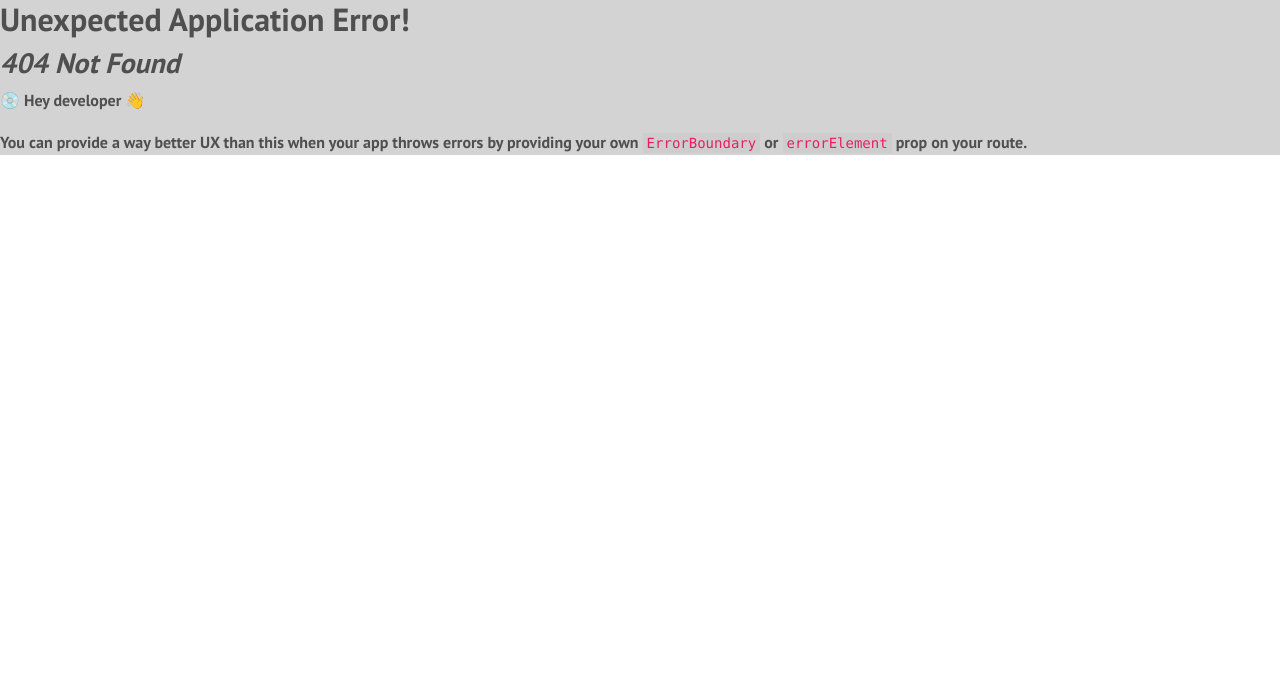
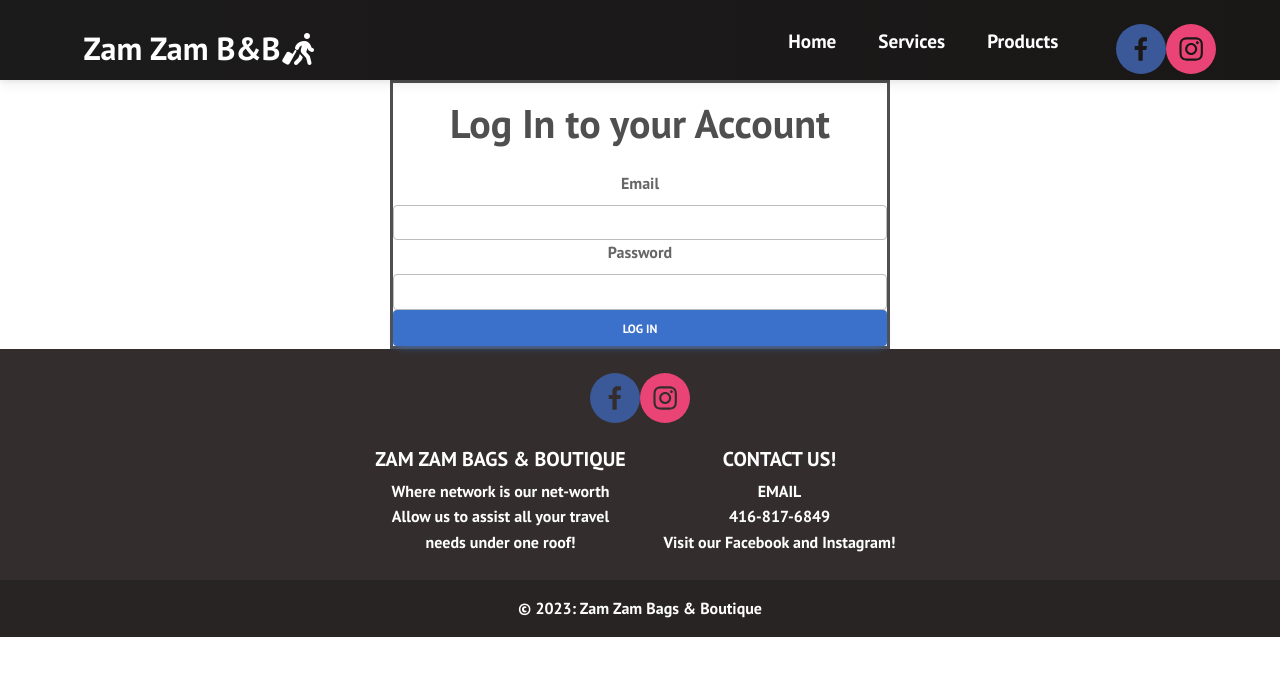
Before and after one commit to AliSharif12354/ZamZamBB_Website, a React (Vite) app: page /admin in a window 1280 px wide. Before the commit this address had no page. Shown: the top 676 px of the page. Built offline with nearby package versions, Linux system fonts and the light colour scheme.

Commit message:
Firebase Connected
Firebase connected - Looking to add deletes and writes for admin user and add a Flyers and Items database

```diff
--- a/package.json
+++ b/package.json
@@ -10,10 +10,12 @@
   },
   "dependencies": {
     "@fortawesome/fontawesome-svg-core": "^6.4.0",
+    "firebase": "^9.19.1",
     "icons": "^1.0.0",
     "mdb-react-ui-kit": "^5.1.0",
     "mdb-ui-kit": "^6.2.0",
     "react": "^18.2.0",
+    "react-bootstrap": "^2.7.2",
     "react-dom": "^18.2.0",
     "react-icons": "^4.8.0",
     "react-router-dom": "^6.9.0",
--- /dev/null
+++ b/src/Components/Auth/SignIn.jsx
@@ -0,0 +1,52 @@
+import { signInWithEmailAndPassword } from "firebase/auth";
+import React, { useState } from "react";
+import { auth } from "../../Firebase";
+
+const SignIn = () => {
+    const [email, setEmail] = useState("");
+    const [password, setPassword] = useState("");
+
+    const signIn = (e) => {
+        e.preventDefault();
+        console.log("YES")
+        signInWithEmailAndPassword(auth, email, password)
+            .then((userCredential) => {
+                console.log(userCredential.user.uid);
+            })
+            .catch((error) => {
+                console.log(error);
+            });
+        // setEmail('')
+        // setPassword('')
+    };
+
+    const setEmailFunc = (e) => {
+        console.log(e)
+        setEmail(e.target.value)
+    }
+
+    return (
+        <div className="sign-in-container">
+            <form onSubmit={signIn} action="#">
+                <h1>Log In to your Account</h1>
+
+                <input
+                    type="email"
+                    placeholder="Enter your email"
+                    value={email}
+                    onChange={setEmailFunc}>
+                </input>
+
+                <input
+                    type="password"
+                    placeholder="Enter your password"
+                    value={password}
+                    onChange={(e) => setPassword(e.target.value)}
+                ></input>
+                <button type="submit">Log In</button>
+            </form>
+        </div>
+    );
+};
+
+export default SignIn;
--- /dev/null
+++ b/src/Components/Auth/SignUp.jsx
@@ -0,0 +1,47 @@
+import { createUserWithEmailAndPassword } from "firebase/auth";
+import React, { useState } from "react";
+import { auth } from "../../Firebase";
+
+const SignUp = () => {
+    const [email, setEmail] = useState("");
+    const [password, setPassword] = useState("");
+
+    const signUp = (e) => {
+        e.preventDefault();
+        console.log("YES")
+        createUserWithEmailAndPassword(auth, email, password)
+            .then((userCredential) => {
+                console.log(userCredential.user.uid);
+            })
+            .catch((error) => {
+                console.log(error);
+            });
+        // setEmail('')
+        // setPassword('')
+    };
+
+    return (
+        <div className="sign-in-container">
+            <form onSubmit={signUp} action="#">
+                <h1>Sign up with email and password!</h1>
+
+                <input
+                    type="email"
+                    placeholder="Enter your email"
+                    value={email}
+                    onChange={e => setEmail(e.target.value)}>
+                </input>
+
+                <input
+                    type="password"
+                    placeholder="Enter your password"
+                    value={password}
+                    onChange={(e) => setPassword(e.target.value)}
+                ></input>
+                <button type="submit">Sign up</button>
+            </form>
+        </div>
+    );
+};
+
+export default SignUp;
--- /dev/null
+++ b/src/Firebase.js
@@ -0,0 +1,23 @@
+// Import the functions you need from the SDKs you need
+import { initializeApp } from "firebase/app";
+import { getAuth } from "firebase/auth";
+// TODO: Add SDKs for Firebase products that you want to use
+// https://firebase.google.com/docs/web/setup#available-libraries
+
+// Your web app's Firebase configuration
+// For Firebase JS SDK v7.20.0 and later, measurementId is optional
+const firebaseConfig = {
+  apiKey: "AIzaSyBSjkBCrya8eQJQ8cB0U5DSFvmz2BOlsaw",
+  authDomain: "zamzambandb.firebaseapp.com",
+  projectId: "zamzambandb",
+  storageBucket: "zamzambandb.appspot.com",
+  messagingSenderId: "416313232998",
+  appId: "1:416313232998:web:b51925454667476266a7a7",
+  measurementId: "G-B7SBH1R9BQ"
+};
+
+// Initialize Firebase
+const app = initializeApp(firebaseConfig);
+const auth = getAuth(app)
+
+export {auth, app};
--- a/src/Routes/App.jsx
+++ b/src/Routes/App.jsx
@@ -5,11 +5,17 @@ import Flyer from '../Components/Flyer.jsx'
 // import Flyers from '../Components/Flyers.jsx'
 import Footer from '../Components/Footer.jsx'
 import Information from '../Components/Information'
+import SignIn from '../Components/Auth/SignIn'
+import SignUp from '../Components/Auth/SignUp'
+
+
 
 function App() {
   return (
 			<>
         <Navbar_V2/>
+        {/* <SignIn/>
+        <SignUp/> */}
         {/* <Flyers flyers={[
           {logo: "./src/Images/Flyer_1.jpg"},
           {logo: "./src/Images/Flyer_2.jpg"},
--- /dev/null
+++ b/src/Routes/SignIn.jsx
@@ -0,0 +1,52 @@
+import { Form, Button, Card, Alert } from "react-bootstrap"
+import { signInWithEmailAndPassword } from "firebase/auth";
+import React, { useState } from "react";
+import { auth } from "../Firebase";
+import "../Styles/Admin.css"
+import Navbar_V2 from "../Components/Navbar_V2";
+import Footer from '../Components/Footer.jsx'
+
+const SignIn = () => {
+    const [email, setEmail] = useState("");
+    const [password, setPassword] = useState("");
+
+    const signIn = (e) => {
+        e.preventDefault();
+        console.log("YES")
+        signInWithEmailAndPassword(auth, email, password)
+            .then((userCredential) => {
+                console.log(userCredential.user.uid);
+            })
+            .catch((error) => {
+                console.log(error);
+            });
+        // setEmail('')
+        // setPassword('')
+    };
+
+    return (
+        <>
+            <Navbar_V2 />
+            <div style={{ maxWidth: "500px", margin: "auto" }}>
+                <Form className="admin" onSubmit={signIn}>
+                    <h1 className="text-center mb-4">Log In to your Account</h1>
+
+                    <Form.Group id="email">
+                        <Form.Label>Email</Form.Label>
+                        <Form.Control type="email" onChange={e => setEmail(e.target.value)} value={email} required />
+                    </Form.Group>
+                    <Form.Group id="password">
+                        <Form.Label>Password</Form.Label>
+                        <Form.Control onChange={e => setPassword(e.target.value)} type="password" value={password} required />
+                    </Form.Group>
+                    <Button className="w-100" type="submit">
+                        Log In
+                    </Button>
+                </Form>
+            </div>
+            <Footer />
+        </>
+    );
+};
+
+export default SignIn;
--- /dev/null
+++ b/src/Styles/Admin.css
@@ -0,0 +1,6 @@
+.admin {
+    text-align: center;
+    margin: auto;
+    padding-top: 1rem;
+    border-style: solid;
+  }
--- a/src/Styles/App.css
+++ b/src/Styles/App.css
@@ -2,8 +2,12 @@
   /* max-width: 1280px; */
   /* margin: 0 auto; */
   /* padding: 2rem; */
-  /* text-align: center; */
-  background-color: #D3D3D3;
+  /* text-align: center;  */
+  background-color: white;
+}
+
+.admin {
+  text-align: center;
 }
 
 .Flyers {
--- a/src/main.jsx
+++ b/src/main.jsx
@@ -1,6 +1,7 @@
 import React from 'react'
 import ReactDOM from 'react-dom/client'
 import App from './Routes/App'
+import SignIn from './Routes/SignIn'
 // import Featured from './Routes/Featured'
 // import AboutUs from './Routes/AbousUs'
 import { RouterProvider, createBrowserRouter } from 'react-router-dom'
@@ -8,6 +9,7 @@ import './index.css'
 
 const router = createBrowserRouter([
   {path: "/", element: <App/>},
+  {path: "/admin", element: <SignIn/>}
   // {path: "/Featured", element: <Featured/>},
   // {path: "/AboutUs", element: <AboutUs/>}
 ]);
```
Also changed, not shown: src/Styles/Featured.css (deleted), 1 other file (tests, documents, lock files or other folders).
